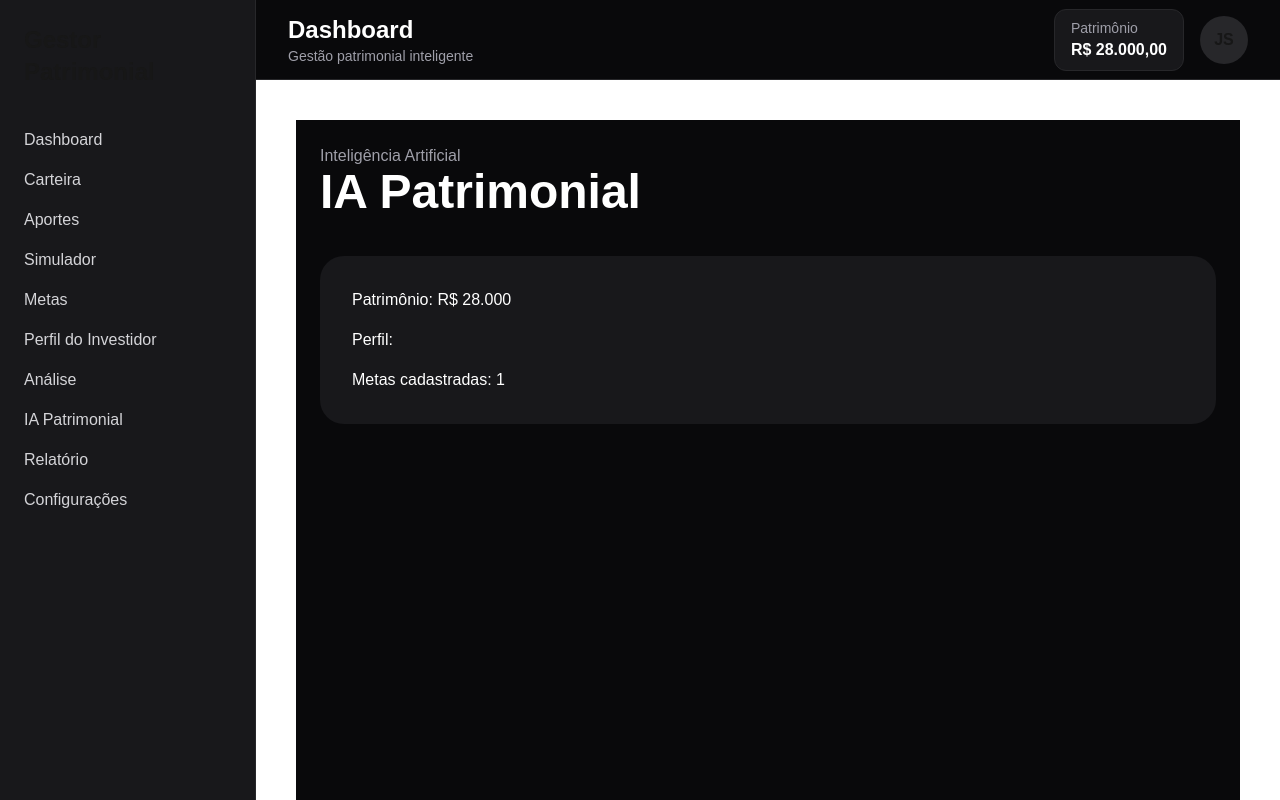
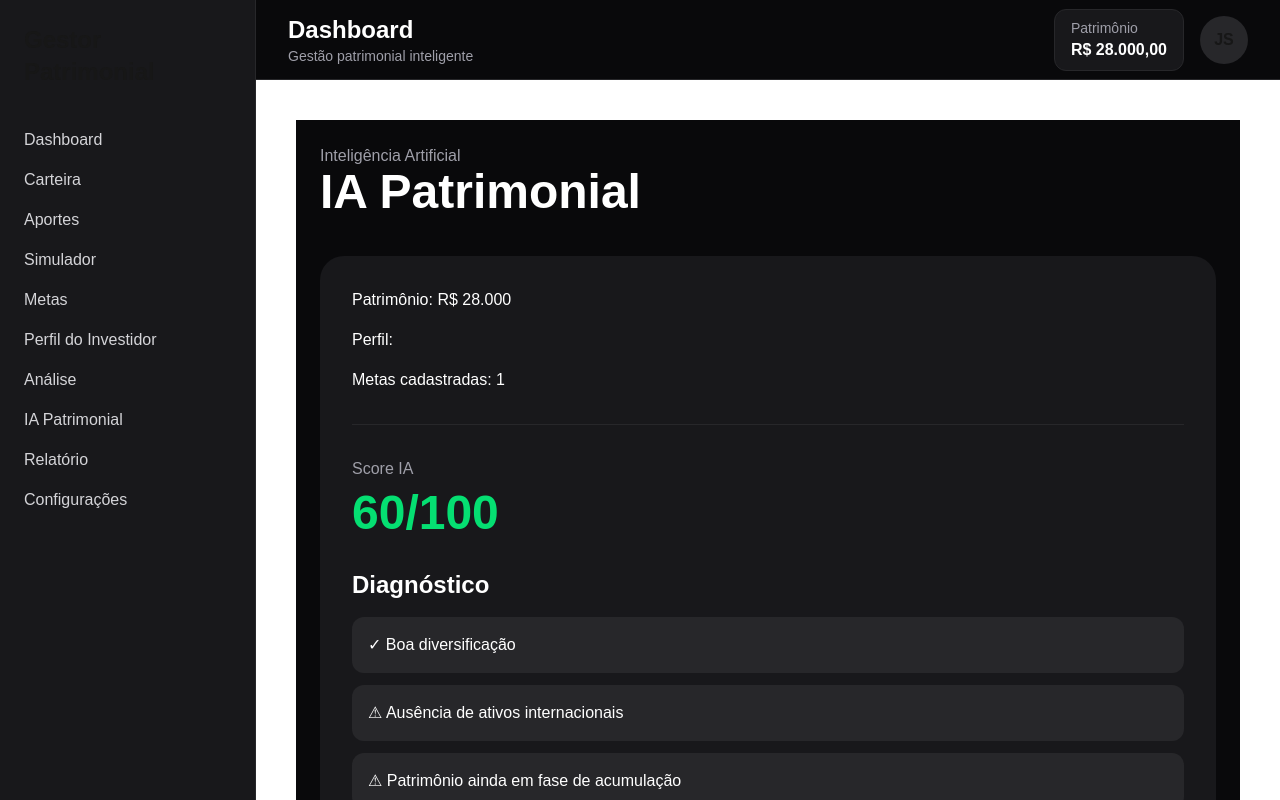
Before and after one commit to joaozinhopereira38-sudo/gestor-patrimonial, a Next.js app: page /ia in a window 1280 px wide. Shown: the top 800 px of the page. Built offline with nearby package versions, Linux system fonts and the light colour scheme.

Commit message:
Adiciona diagnostico inicial da IA patrimonial

```diff
--- a/src/app/ia/page.tsx
+++ b/src/app/ia/page.tsx
@@ -16,6 +16,91 @@ export default function IAPage() {
         acc + asset.value,
       0
     );
+
+    const categories =
+  [...new Set(
+    assets.map(
+      (asset) =>
+        asset.category
+    )
+  )];
+
+let score = 50;
+
+/* Diversificação */
+
+if (categories.length >= 4) {
+  score += 20;
+}
+else if (
+  categories.length >= 3
+) {
+  score += 10;
+}
+
+/* Internacional */
+
+if (
+  assets.some(
+    (asset) =>
+      asset.category ===
+      "Internacional"
+  )
+) {
+  score += 10;
+}
+
+/* Patrimônio */
+
+if (patrimonio >= 100000) {
+  score += 10;
+}
+else if (
+  patrimonio >= 50000
+) {
+  score += 5;
+}
+
+score =
+  Math.min(score, 100);
+
+  const diagnostics: string[] = [];
+
+if (categories.length >= 3) {
+  diagnostics.push(
+    "✓ Boa diversificação"
+  );
+} else {
+  diagnostics.push(
+    "⚠ Carteira pouco diversificada"
+  );
+}
+
+if (
+  assets.some(
+    (asset) =>
+      asset.category ===
+      "Internacional"
+  )
+) {
+  diagnostics.push(
+    "✓ Possui exposição internacional"
+  );
+} else {
+  diagnostics.push(
+    "⚠ Ausência de ativos internacionais"
+  );
+}
+
+if (patrimonio >= 50000) {
+  diagnostics.push(
+    "✓ Patrimônio em crescimento"
+  );
+} else {
+  diagnostics.push(
+    "⚠ Patrimônio ainda em fase de acumulação"
+  );
+}
 
   return (
     <main className="min-h-screen bg-zinc-950 text-white p-6">
@@ -51,6 +136,43 @@ export default function IAPage() {
             {goals.length}
           </p>
 
+          <div className="mt-8 pt-8 border-t border-zinc-800">
+
+  <p className="text-zinc-400 mb-2">
+    Score IA
+  </p>
+
+  <h2 className="text-5xl font-bold text-green-400">
+    {score}/100
+  </h2>
+
+  <div className="mt-8">
+
+  <h3 className="text-2xl font-bold mb-4">
+    Diagnóstico
+  </h3>
+
+  <div className="space-y-3">
+    {diagnostics.map(
+      (item, index) => (
+        <div
+          key={index}
+          className="
+            bg-zinc-800
+            p-4
+            rounded-xl
+          "
+        >
+          {item}
+        </div>
+      )
+    )}
+  </div>
+
+</div>
+
+</div>
+
         </div>
 
       </div>
```
